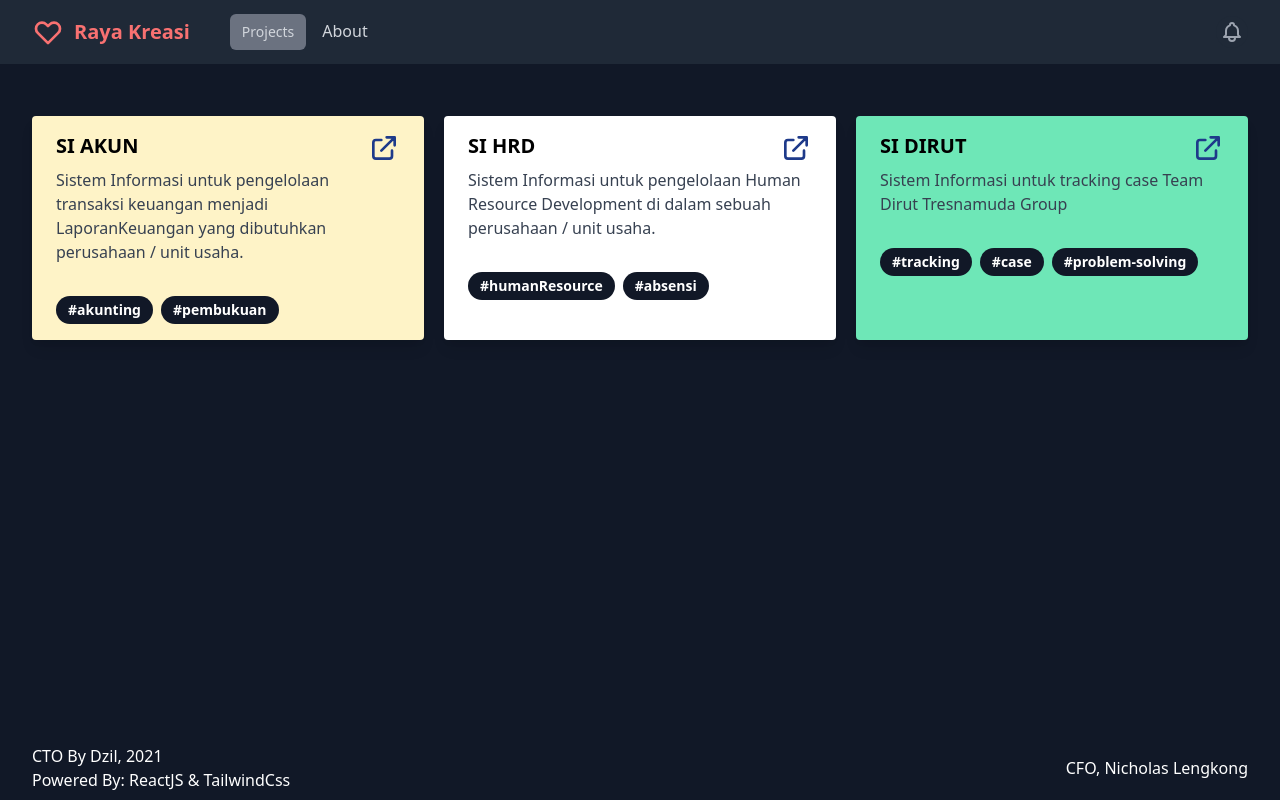
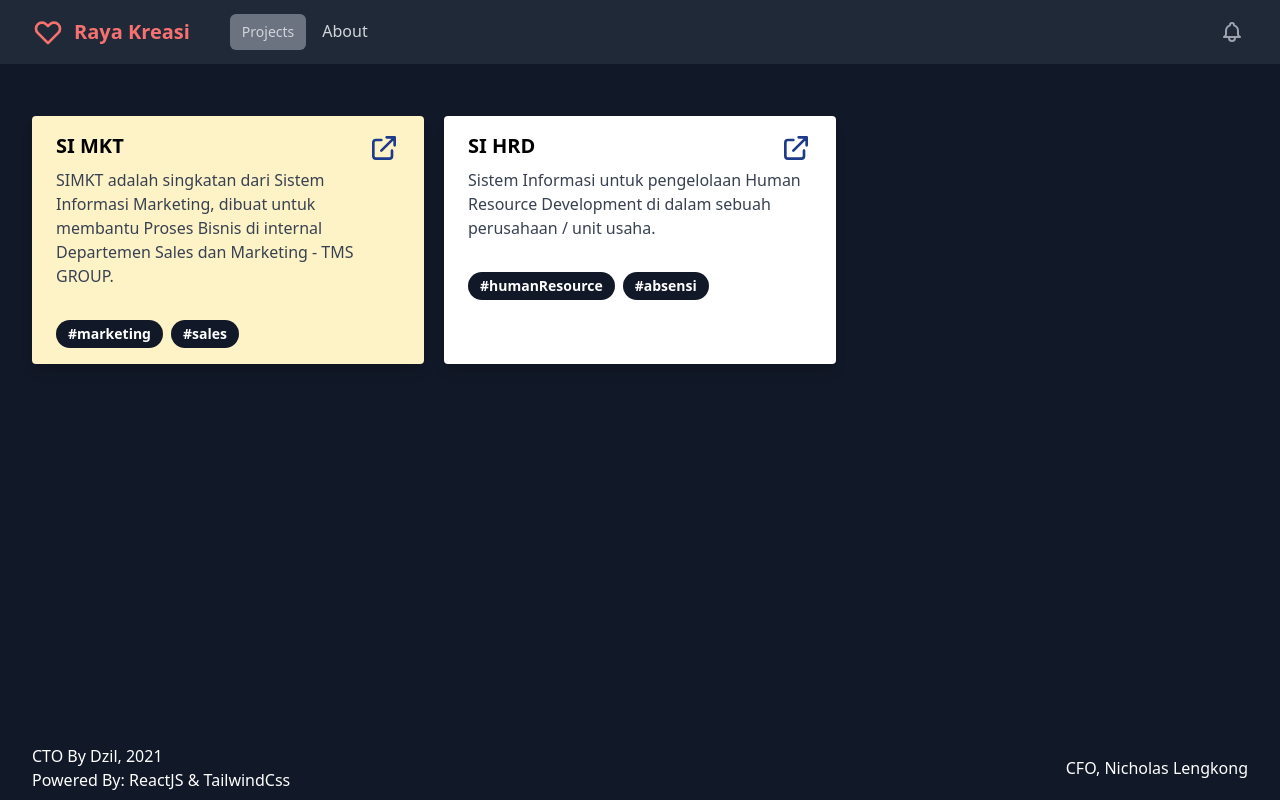
Before and after one commit to ahmadfadlydziljalal/portal, a React (Create React App) app: page / in a window 1280 px wide. Built offline with nearby package versions, Linux system fonts and the light colour scheme.

Commit message:
Link to SI-MKT

```diff
--- a/src/pages/Home.js
+++ b/src/pages/Home.js
@@ -5,11 +5,11 @@ function Home() {
   const cards = {
     akun: {
       background: "bg-yellow-100",
-      title: "SI AKUN",
-      url: "https://akunting.rayakreasi.xyz/",
+      title: "SI MKT",
+      url: "https://mkt.rayakreasi.xyz/",
       description:
-        "Sistem Informasi untuk pengelolaan transaksi keuangan menjadi LaporanKeuangan yang dibutuhkan perusahaan / unit usaha.",
-      tags: ["#akunting", "#pembukuan"],
+        "SIMKT adalah singkatan dari Sistem Informasi Marketing, dibuat untuk membantu Proses Bisnis di internal Departemen Sales dan Marketing - TMS GROUP. ",
+      tags: ["#marketing", "#sales"],
     },
     hrd: {
       background: "bg-white",
@@ -18,14 +18,6 @@ function Home() {
       description:
         "Sistem Informasi untuk pengelolaan Human Resource Development di dalam sebuah perusahaan / unit usaha.",
       tags: ["#humanResource", "#absensi"],
-    },
-    dirut: {
-      background: "bg-green-300",
-      title: "SI DIRUT",
-      url: "https://dirut.rayakreasi.xyz/",
-      description:
-        "Sistem Informasi untuk tracking case Team Dirut Tresnamuda Group",
-      tags: ["#tracking", "#case", "#problem-solving"],
     },
   };
 
```
Also changed, not shown: 1 other file (tests, documents, lock files or other folders).
